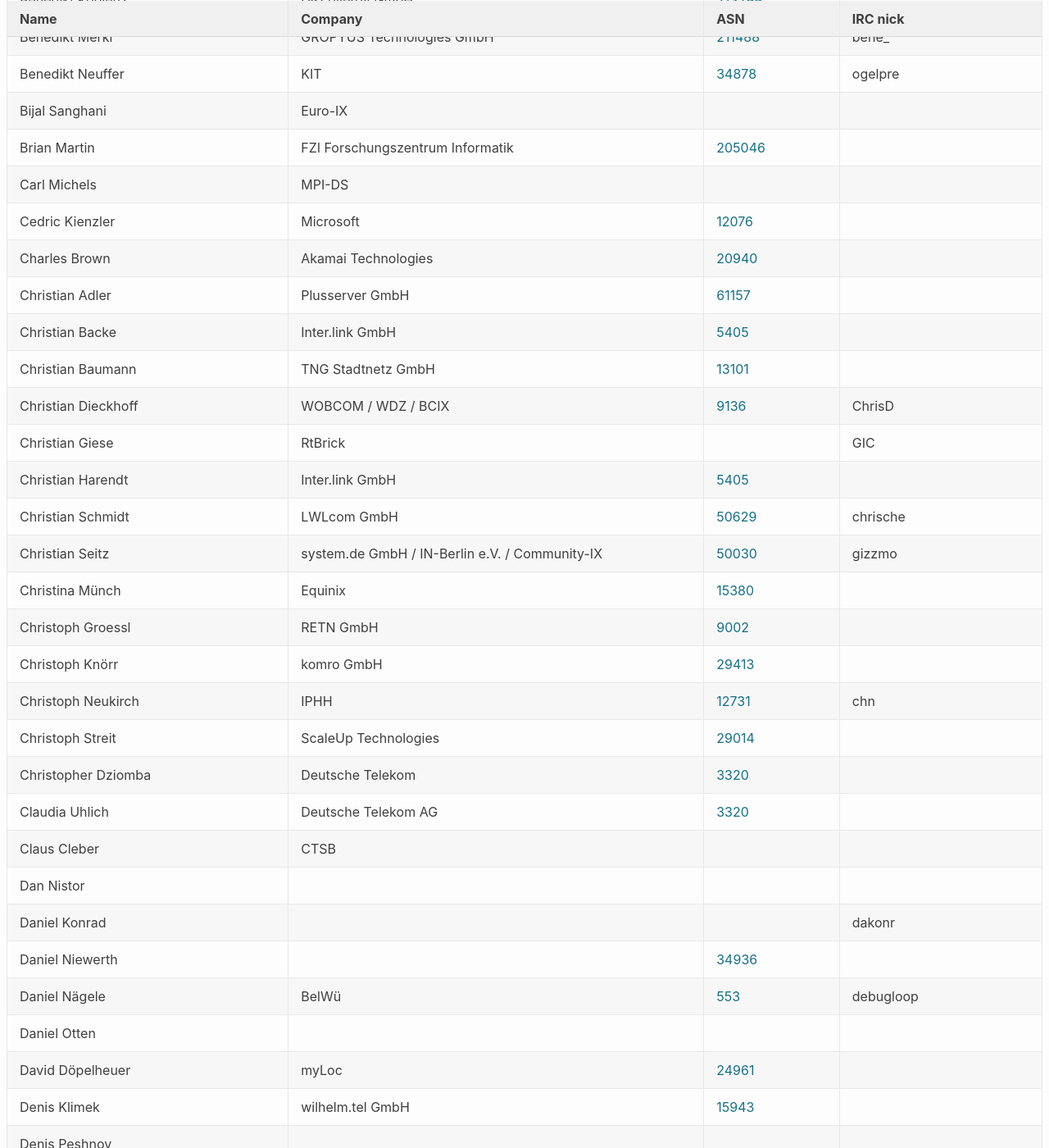
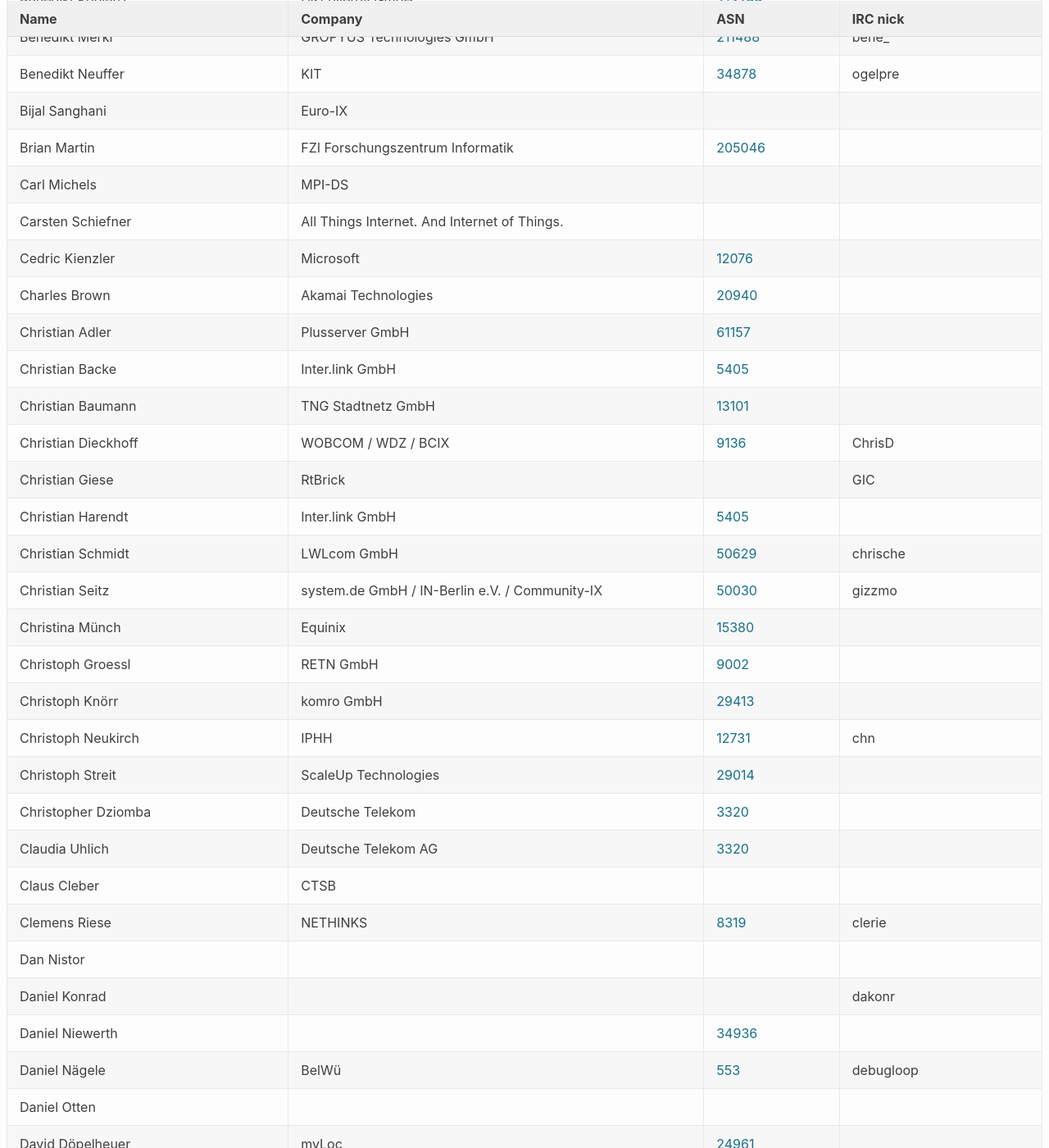
Before and after one commit to denog/pretix-attendeelist, a Jekyll site: the page built from denog14/index.md, in a window 1280 px wide and 1400 px high, scrolled down 1459 px. Shown: the whole window at 82% size. Built offline with Jekyll 4.4.1, drawn with Linux system fonts in a browser that asks for light colours.

Commit message:
Latest data: Sat Nov 12 12:11:21 UTC 2022

```diff
--- a/_data/attendees_denog14_onsite.json
+++ b/_data/attendees_denog14_onsite.json
@@ -204,6 +204,12 @@
     "asn": null
   },
   {
+    "name": "Carsten Schiefner",
+    "company": "All Things Internet. And Internet of Things.",
+    "irc": null,
+    "asn": null
+  },
+  {
     "name": "Cedric Kienzler",
     "company": "Microsoft",
     "irc": null,
@@ -310,6 +316,12 @@
     "company": "CTSB",
     "irc": null,
     "asn": null
+  },
+  {
+    "name": "Clemens Riese",
+    "company": "NETHINKS",
+    "irc": "clerie",
+    "asn": "8319"
   },
   {
     "name": "Dáire O'Driscoll",
```
